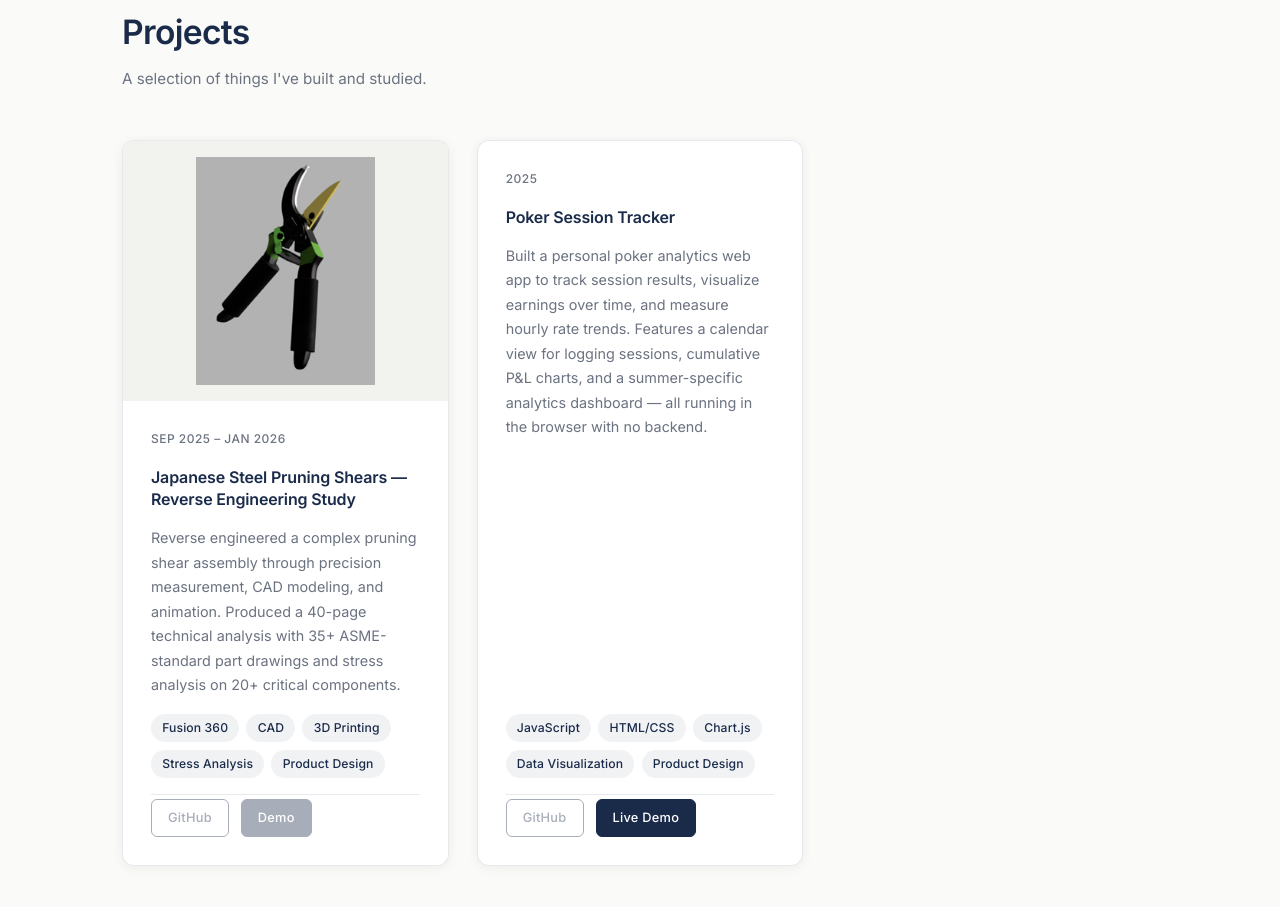
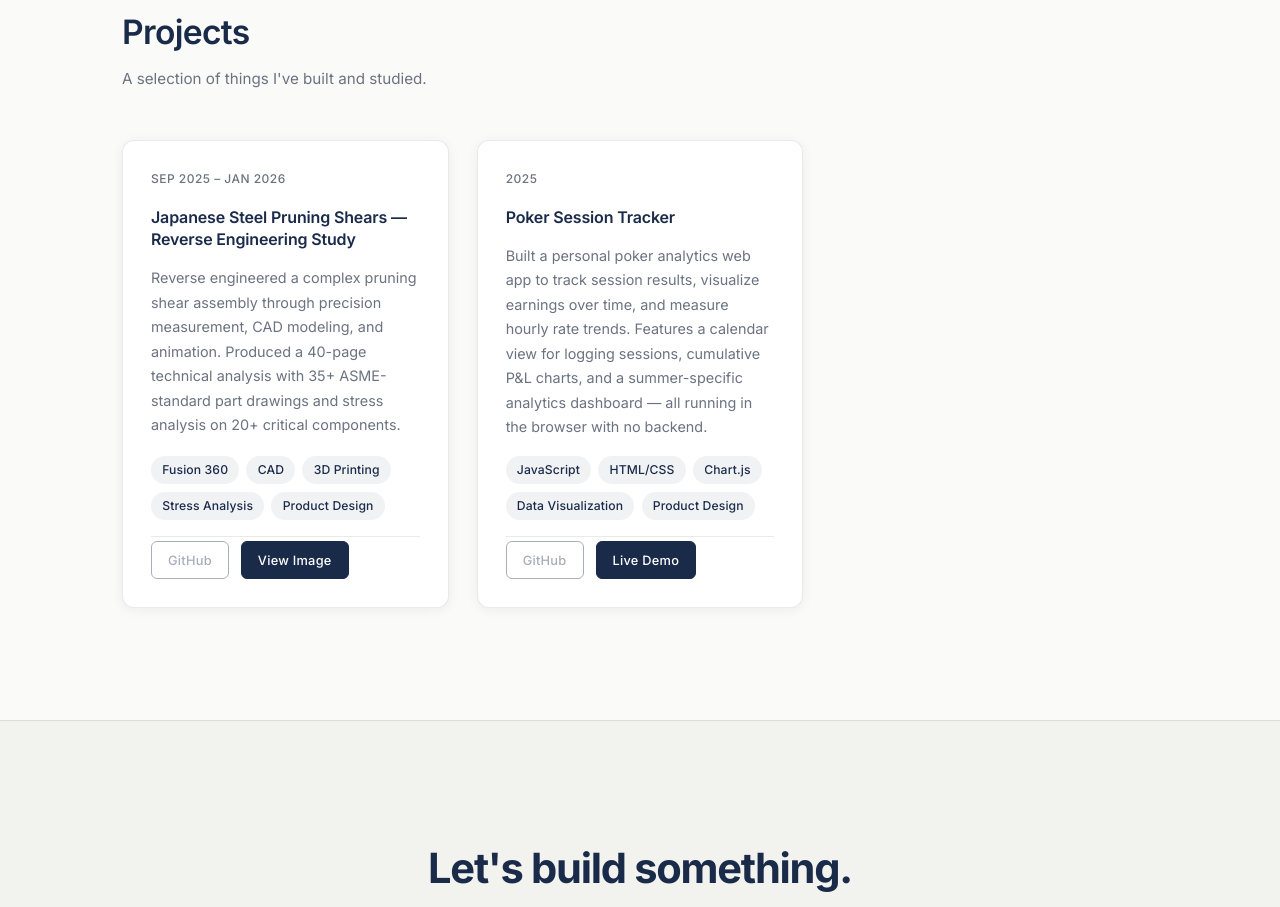
Before and after one commit to willelias7/willelias7.github.io, a plain HTML site: page index.html in a window 1280 px wide. Shown: the part 1465-2372 px from the top of the page. Drawn offline with Linux system fonts and the light colour scheme.

Commit message:
Move shears image to demo button, remove card image preview

```diff
--- a/projects.js
+++ b/projects.js
@@ -16,10 +16,8 @@ const projects = [
     description:
       "Reverse engineered a complex pruning shear assembly through precision measurement, CAD modeling, and animation. Produced a 40-page technical analysis with 35+ ASME-standard part drawings and stress analysis on 20+ critical components.",
     tags: ["Fusion 360", "CAD", "3D Printing", "Stress Analysis", "Product Design"],
-    // TODO: Replace this filename with your actual image file in assets/
-    images: ["assets/shears-1.png"],
     github: "",
-    demo: "",
+    demo: "assets/shears-1.png",
     date: "Sep 2025 – Jan 2026",
   },
 
--- a/script.js
+++ b/script.js
@@ -22,8 +22,10 @@ function renderProjects() {
         ? `<a href="${escHtml(p.github)}" target="_blank" rel="noopener" class="btn btn-outlined btn-sm">GitHub</a>`
         : `<span class="btn btn-outlined btn-sm btn-disabled" title="No repository linked">GitHub</span>`;
 
+      const isImage = hasDemo && /\.(png|jpe?g|webp|gif|svg)$/i.test(p.demo);
+      const demoLabel = isImage ? "View Image" : "Live Demo";
       const demoBtn = hasDemo
-        ? `<a href="${escHtml(p.demo)}" target="_blank" rel="noopener" class="btn btn-filled btn-sm">Live Demo</a>`
+        ? `<a href="${escHtml(p.demo)}" target="_blank" rel="noopener" class="btn btn-filled btn-sm">${demoLabel}</a>`
         : `<span class="btn btn-filled btn-sm btn-disabled" title="Demo coming soon">Demo</span>`;
 
       const tags = (p.tags || [])
--- a/style.css
+++ b/style.css
@@ -419,34 +419,6 @@ img { display: block; max-width: 100%; }
   flex: 1;
 }
 
-/* Image gallery at the top of the card */
-.project-images {
-  display: flex;
-  gap: 2px;
-  background: var(--cream-dark);
-  overflow: hidden;
-  max-height: 260px;
-}
-
-.project-images:has(.project-img:nth-child(2)) .project-img {
-  /* two or more images: side by side */
-  flex: 1;
-  min-width: 0;
-}
-
-.project-img {
-  width: 100%;
-  height: 260px;
-  object-fit: contain;
-  object-position: center;
-  display: block;
-  background: var(--cream-dark);
-  padding: 1rem;
-}
-
-.project-card:hover .project-img {
-  transform: scale(1.02);
-}
 
 .project-card:hover {
   transform: translateY(-4px);
```
